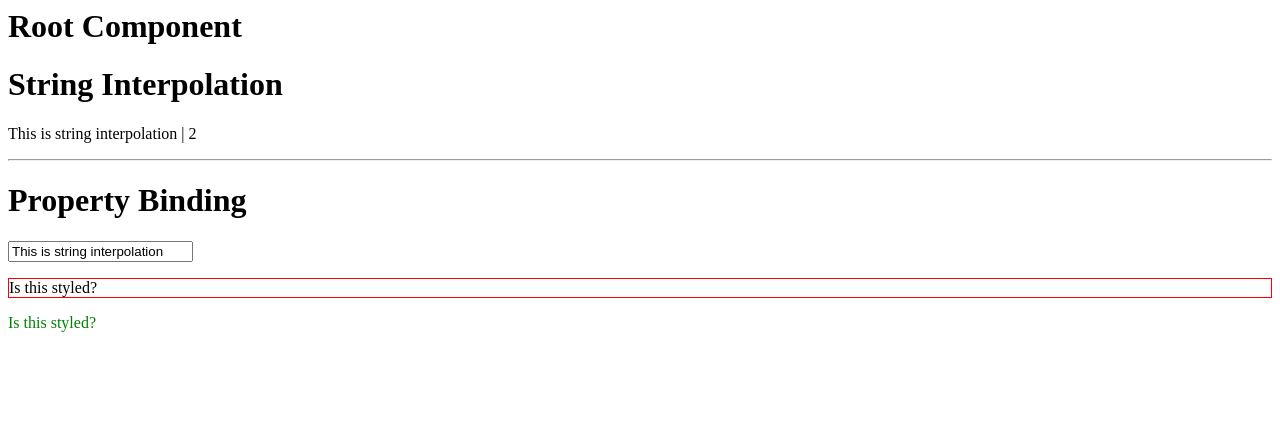
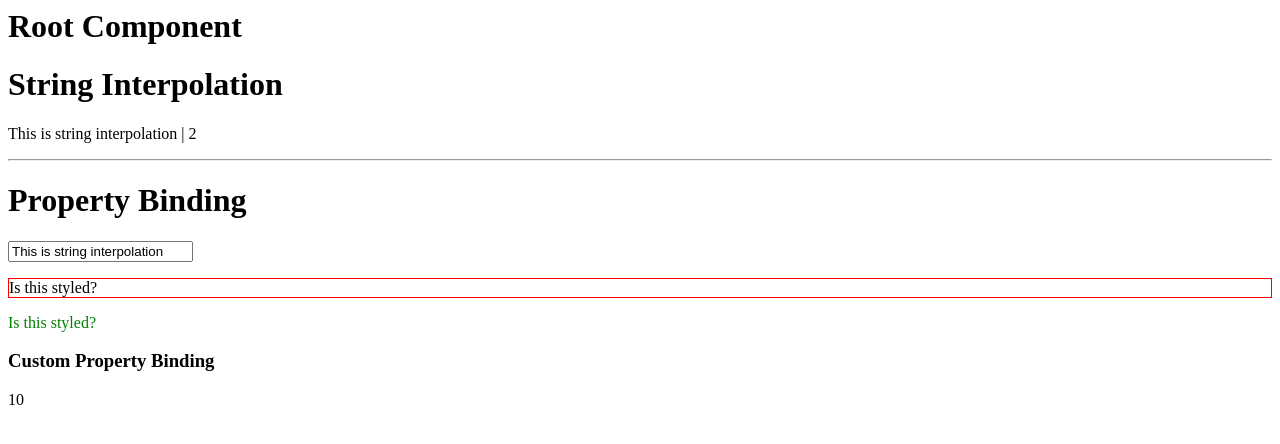
Before and after one commit to ctevnan/FirstApp, an Angular app: page / in a window 1280 px wide. Shown: the top 444 px of the page. Built offline with nearby package versions, Linux system fonts and the light colour scheme.

Commit message:
resolved all errors in console

```diff
--- a/src/app/app.component.ts
+++ b/src/app/app.component.ts
@@ -3,13 +3,11 @@
 import { DatabindingComponent } from './databinding';
 
 @Component({
-  moduleId: 'module.id',
   selector: 'app-root',
   template: `
     <h1>Root Component</h1>
     <fa-databinding></fa-databinding>
   `,
-    directives: [DatabindingComponent]
 })
 export class AppComponent {
 }
--- a/src/app/app.module.ts
+++ b/src/app/app.module.ts
@@ -5,16 +5,18 @@
 
 import { AppComponent } from './app.component';
 import { DatabindingComponent } from './databinding/databinding.component';
+import { PropertyBindingComponent } from './databinding/property-binding.component';
 
 @NgModule({
   declarations: [
     AppComponent,
-    DatabindingComponent
+    DatabindingComponent,
+    PropertyBindingComponent
   ],
   imports: [
     BrowserModule,
     FormsModule,
-    HttpModule
+    HttpModule,
   ],
   providers: [],
   bootstrap: [AppComponent]
--- a/src/app/databinding/databinding.component.html
+++ b/src/app/databinding/databinding.component.html
@@ -7,3 +7,5 @@
 <input type="text" [value]="stringInterpolation">
 <p [ngClass]="{redBorder: true}">Is this styled?</p>
 <p [ngStyle]="{color: 'green'}">Is this styled?</p>
+<h3>Custom Property Binding</h3>
+<fa-property-binding [result]="10"></fa-property-binding>
--- a/src/app/databinding/databinding.component.ts
+++ b/src/app/databinding/databinding.component.ts
@@ -1,4 +1,4 @@
-import { Component, OnInit } from '@angular/core';
+import { Component } from '@angular/core';
 
 @Component({
   moduleId: 'module.id',
--- /dev/null
+++ b/src/app/databinding/property-binding.component.ts
@@ -0,0 +1,13 @@
+import { Component, Input } from '@angular/core';
+
+@Component({
+  moduleId: 'module.id',
+  selector: 'fa-property-binding',
+  template: `
+    {{result}}
+  `,
+  styles: []
+})
+export class PropertyBindingComponent {
+  @Input() result: number = 0;
+}
```
Also changed, not shown: src/app/databinding/event-binding.component.ts (added).
